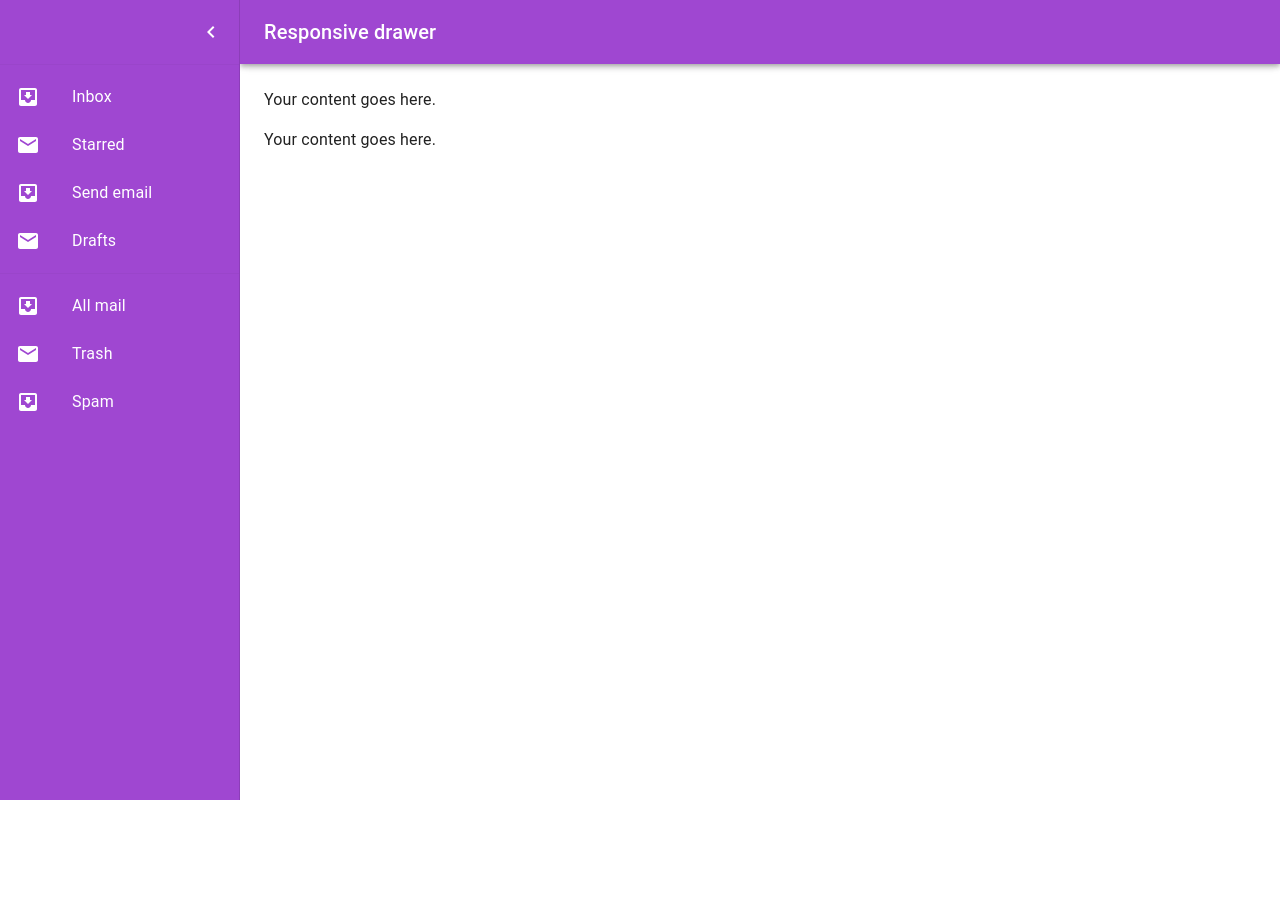
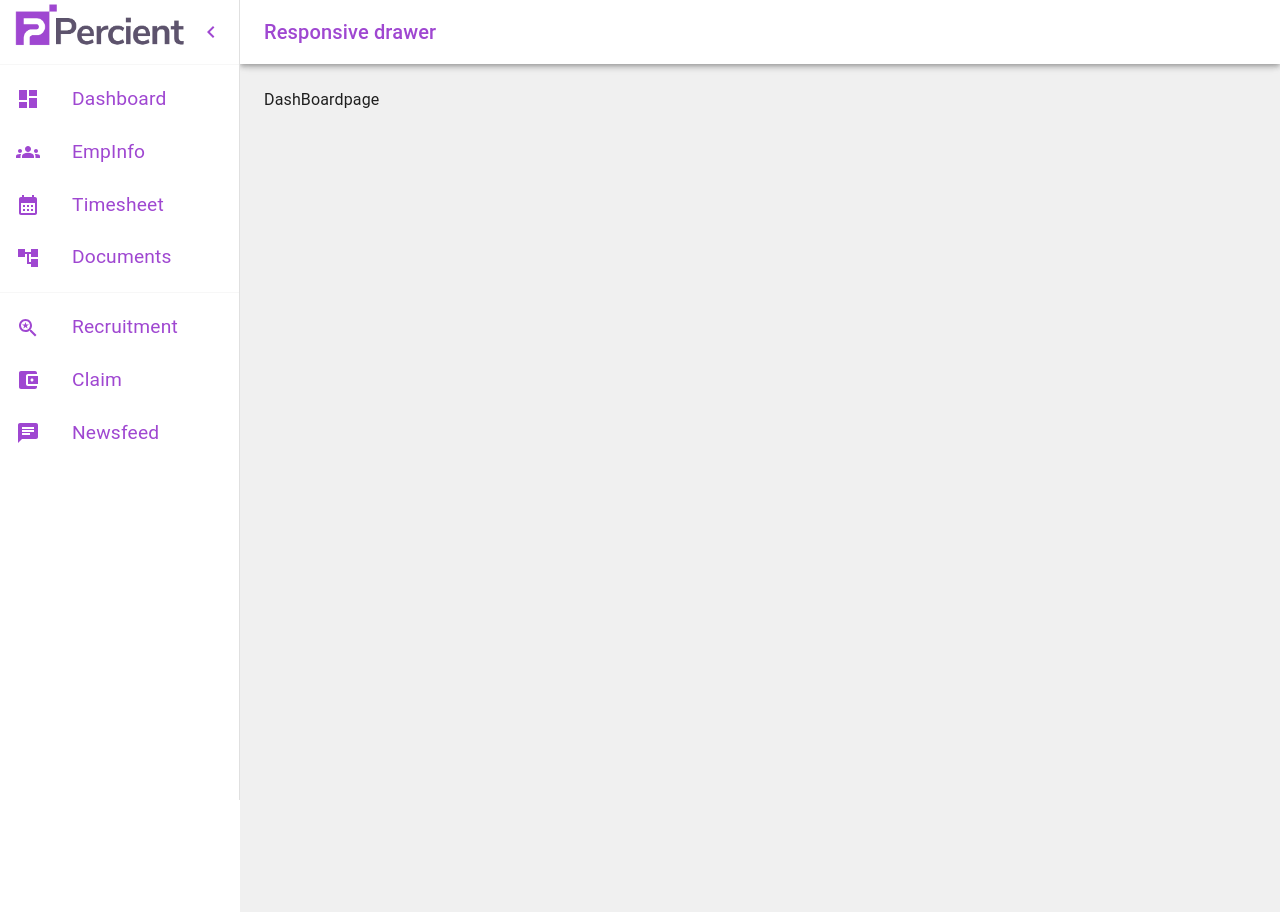
Before and after one commit to navi4347/PercientDashboard, a React (Vite) app: page /Hrm in a window 1280 px wide. Both pictures are taken after a click on the button "open drawer". Before the commit the page ends 800 px from the top, so only its background shows below. Built offline with nearby package versions, Linux system fonts and the light colour scheme.

Commit message:
first commit

```diff
--- a/src/App.css
+++ b/src/App.css
@@ -13,19 +13,33 @@
     box-shadow: 0 2px 4px rgba(0, 0, 0, 0.1);
   }
 
-  .logo {
-    height: 52px;
+  @media (max-width: 600px) {
+  .header-top {
+    flex-direction: column;
+    align-items: flex-start;
   }
+
+}
 
   .css-jzk4qw-MuiPaper-root-MuiAppBar-root,
   .css-12i7wg6-MuiPaper-root-MuiDrawer-paper,
   .css-ciy9n4-MuiPaper-root-MuiAppBar-root,
   .css-4t3x6l-MuiPaper-root-MuiDrawer-paper
   {
-    background-color: #9f47d1 !important;
-    color: #fff !important;
+    background-color: #fff !important;
+    color: #9f47d1 !important;
   }
   .css-cveggr-MuiListItemIcon-root,
   .css-78trlr-MuiButtonBase-root-MuiIconButton-root{
-    color: #fff !important;
+    color: #9f47d1 !important;
   }
+  .bgg{
+    height: 100dvh;
+    width: 100%;
+  }
+  .css-1r7kz78-MuiModal-root-MuiDrawer-root .MuiDrawer-paper{
+    width: 100% !important;
+  }
+  .css-10hburv-MuiTypography-root {
+    font-size: 1.2rem !important;
+  }
--- a/src/Components/HeaderTop.jsx
+++ b/src/Components/HeaderTop.jsx
@@ -5,12 +5,14 @@ import { Typography, Box } from '@mui/material';
 function HeaderTop() {
   return (
     <div className="header-top">
-      <img src={logo} alt="Logo" className="logo" />
-      <Box display="flex" alignItems="center">
-      <Typography variant="h6">We</Typography>
-      <Favorite style={{ color: '#9f47d1', margin: '0 8px' }} />
-      <Typography variant="h6">Percient Technologies Private Limited</Typography>
-    </Box>
+      <img src={logo} alt="Logo" className="logo" style={{ height: 52 }} />
+      <div className='d-none d-lg-block'>
+      <Box className="header-text" display="flex" alignItems="center">
+        <Typography variant="h6">We</Typography>
+        <Favorite style={{ color: '#9f47d1', margin: '0 8px' }} />
+        <Typography variant="h6">Percient Technologies Private Limited</Typography>
+      </Box>
+      </div>
     </div>
   );
 }
--- a/src/Components/HrmDashboard.jsx
+++ b/src/Components/HrmDashboard.jsx
@@ -16,9 +16,21 @@ import ListItem from '@mui/material/ListItem';
 import ListItemButton from '@mui/material/ListItemButton';
 import ListItemIcon from '@mui/material/ListItemIcon';
 import ListItemText from '@mui/material/ListItemText';
-import InboxIcon from '@mui/icons-material/MoveToInbox';
-import MailIcon from '@mui/icons-material/Mail';
+import logo from '../assets/logo.png';
+import DashboardIcon from '@mui/icons-material/Dashboard';
+import AccountTreeIcon from '@mui/icons-material/AccountTree';
+import GroupsIcon from '@mui/icons-material/Groups';
+import SavedSearchIcon from '@mui/icons-material/SavedSearch';
+import AccountBalanceWalletIcon from '@mui/icons-material/AccountBalanceWallet';
+import ChatIcon from '@mui/icons-material/Chat';
+import CalendarMonthIcon from '@mui/icons-material/CalendarMonth';
 import DashBoardpage from '../HRM/DashBoardpage';
+import EmpInfo from '../HRM/EmpInfo';
+import TimeSheet from '../HRM/TimeSheet';
+import Recruitment from '../HRM/Recruitment';
+import Claim from '../HRM/Claim';
+import Newsfeed from '../HRM/Newsfeed'
+import Documents from '../HRM/Documents';
 const drawerWidth = 240;
 
 const Main = styled('main', { shouldForwardProp: (prop) => prop !== 'open' })(
@@ -30,6 +42,7 @@ const Main = styled('main', { shouldForwardProp: (prop) => prop !== 'open' })(
       duration: theme.transitions.duration.leavingScreen,
     }),
     marginLeft: `-${drawerWidth}px`,
+    backgroundColor: '#f0f0f0',
     ...(open && {
       transition: theme.transitions.create('margin', {
         easing: theme.transitions.easing.easeOut,
@@ -69,6 +82,11 @@ const DrawerHeader = styled('div')(({ theme }) => ({
 export default function ResponsiveDrawer() {
   const theme = useTheme();
   const [open, setOpen] = React.useState(false);
+  const [selectedContent, setSelectedContent] = React.useState('Dashboard');
+
+  const handleListItemClick = (text) => {
+    setSelectedContent(text);
+  };
 
   const handleDrawerOpen = () => {
     setOpen(true);
@@ -78,20 +96,45 @@ export default function ResponsiveDrawer() {
     setOpen(false);
   };
 
+  const renderContent = () => {
+    switch (selectedContent) {
+      case 'Dashboard':
+        return <DashBoardpage />;
+      case 'Documents':
+        return <Documents />;
+      case 'EmpInfo':
+        return <EmpInfo />;
+      case 'Timesheet':
+        return <TimeSheet />;
+      case 'Recruitment':
+        return <Recruitment/>;
+      case 'Claim':
+        return <Claim />;
+      case 'Newsfeed':
+        return <Newsfeed />;
+    }
+  };
+
   const drawer = (
     <div>
       <DrawerHeader>
-        <IconButton onClick={handleDrawerClose}>
+      <div style={{ flexGrow: 1, textAlign: 'left' }}>
+        <img src={logo} alt="Logo" className="logo"  style={{ maxWidth: '100%' }} />
+      </div>
+              <IconButton onClick={handleDrawerClose}>
           {theme.direction === 'ltr' ? <ChevronLeftIcon /> : <ChevronRightIcon />}
         </IconButton>
       </DrawerHeader>
       <Divider />
       <List>
-        {['Inbox', 'Starred', 'Send email', 'Drafts'].map((text, index) => (
+        {['Dashboard', 'EmpInfo', 'Timesheet', 'Documents'].map((text) => (
           <ListItem key={text} disablePadding>
-            <ListItemButton>
+            <ListItemButton onClick={() => handleListItemClick(text)}>
               <ListItemIcon>
-                {index % 2 === 0 ? <InboxIcon /> : <MailIcon />}
+                {text === 'Dashboard' ? <DashboardIcon /> :
+                  text === 'Documents' ? <AccountTreeIcon /> :
+                    text === 'EmpInfo' ? <GroupsIcon /> :
+                      text === 'Timesheet' ? <CalendarMonthIcon /> : null}
               </ListItemIcon>
               <ListItemText primary={text} />
             </ListItemButton>
@@ -100,11 +143,13 @@ export default function ResponsiveDrawer() {
       </List>
       <Divider />
       <List>
-        {['All mail', 'Trash', 'Spam'].map((text, index) => (
+        {['Recruitment', 'Claim', 'Newsfeed'].map((text) => (
           <ListItem key={text} disablePadding>
-            <ListItemButton>
+            <ListItemButton onClick={() => handleListItemClick(text)}>
               <ListItemIcon>
-                {index % 2 === 0 ? <InboxIcon /> : <MailIcon />}
+                {text === 'Recruitment' ? <SavedSearchIcon /> :
+                  text === 'Claim' ? <AccountBalanceWalletIcon /> :
+                    text === 'Newsfeed' ? <ChatIcon /> : null}
               </ListItemIcon>
               <ListItemText primary={text} />
             </ListItemButton>
@@ -165,12 +210,7 @@ export default function ResponsiveDrawer() {
       </Box>
       <Main open={open}>
         <DrawerHeader />
-        <Typography paragraph>
-          Your content goes here.
-        </Typography>
-        <Typography paragraph>
-          Your content goes here.
-        </Typography>
+        {renderContent()}
       </Main>
     </Box>
   );
--- a/src/Components/PortalOptions.jsx
+++ b/src/Components/PortalOptions.jsx
@@ -27,24 +27,24 @@ function PortalOptions() {
         <Card style={cardStyle} onClick={() => navigate('/Hrm')}>
           <CardContent>
             <Box display="flex" alignItems="center" justifyContent="center" height="100%" flexDirection="column">
-              <People fontSize="large" />
-              <Typography variant="h6">HRM</Typography>
+              <People fontSize="large" sx={{ color: '#9f47d1' }}/>
+              <Typography variant="h6" sx={{ color: '#9f47d1' }}>HRM</Typography>
             </Box>
           </CardContent>
         </Card>
         <Card style={cardStyle}>
           <CardContent>
             <Box display="flex" alignItems="center" justifyContent="center" height="100%" flexDirection="column">
-              <MonetizationOn fontSize="large" />
-              <Typography variant="h6">Payroll</Typography>
+              <MonetizationOn fontSize="large" sx={{ color: '#9f47d1' }}/>
+              <Typography variant="h6" sx={{ color: '#9f47d1' }}>Payroll</Typography>
             </Box>
           </CardContent>
         </Card>
         <Card style={cardStyle}>
           <CardContent>
             <Box display="flex" alignItems="center" justifyContent="center" height="100%" flexDirection="column">
-              <Policy fontSize="large" />
-              <Typography variant="h6">Policies</Typography>
+            <Policy fontSize="large" sx={{ color: '#9f47d1' }} />
+            <Typography variant="h6" sx={{ color: '#9f47d1' }}>Policies</Typography>
             </Box>
           </CardContent>
         </Card>
--- /dev/null
+++ b/src/HRM/Claim.jsx
@@ -0,0 +1,9 @@
+
+function Claim() {
+  return (
+    <div className="bgg">
+        Claim</div>
+  )
+}
+
+export default Claim
--- a/src/HRM/DashBoardpage.jsx
+++ b/src/HRM/DashBoardpage.jsx
@@ -1,6 +1,7 @@
 function DashBoardpage() {
   return (
-    <div>DashBoardpage</div>
+    <div className="bgg">
+      DashBoardpage</div>
   )
 }
 
--- /dev/null
+++ b/src/HRM/Documents.jsx
@@ -0,0 +1,9 @@
+
+function Documents() {
+  return (
+    <div className="bgg">
+        Documents</div>
+  )
+}
+
+export default Documents
--- /dev/null
+++ b/src/HRM/EmpInfo.jsx
@@ -0,0 +1,37 @@
+import Typography from '@mui/material/Typography';
+
+function EmpInfo() {
+  return (
+    <div  className="bgg">
+       <Typography paragraph>
+          Lorem ipsum dolor sit amet, consectetur adipiscing elit, sed do eiusmod
+          tempor incididunt ut labore et dolore magna aliqua. Rhoncus dolor purus non
+          enim praesent elementum facilisis leo vel. Risus at ultrices mi tempus
+          imperdiet. Semper risus in hendrerit gravida rutrum quisque non tellus.
+          Convallis convallis tellus id interdum velit laoreet id donec ultrices.
+          Odio morbi quis commodo odio aenean sed adipiscing. Amet nisl suscipit
+          adipiscing bibendum est ultricies integer quis. Cursus euismod quis viverra
+          nibh cras. Metus vulputate eu scelerisque felis imperdiet proin fermentum
+          leo. Mauris commodo quis imperdiet massa tincidunt. Cras tincidunt lobortis
+          feugiat vivamus at augue. At augue eget arcu dictum varius duis at
+          consectetur lorem. Velit sed ullamcorper morbi tincidunt. Lorem donec massa
+          sapien faucibus et molestie ac.
+        </Typography>
+        <Typography paragraph>
+          Consequat mauris nunc congue nisi vitae suscipit. Fringilla est ullamcorper
+          eget nulla facilisi etiam dignissim diam. Pulvinar elementum integer enim
+          neque volutpat ac tincidunt. Ornare suspendisse sed nisi lacus sed viverra
+          tellus. Purus sit amet volutpat consequat mauris. Elementum eu facilisis
+          sed odio morbi. Euismod lacinia at quis risus sed vulputate odio. Morbi
+          tincidunt ornare massa eget egestas purus viverra accumsan in. In hendrerit
+          gravida rutrum quisque non tellus orci ac. Pellentesque nec nam aliquam sem
+          et tortor. Habitant morbi tristique senectus et. Adipiscing elit duis
+          tristique sollicitudin nibh sit. Ornare aenean euismod elementum nisi quis
+          eleifend. Commodo viverra maecenas accumsan lacus vel facilisis. Nulla
+          posuere sollicitudin aliquam ultrices sagittis orci a.
+        </Typography>
+    </div>
+  )
+}
+
+export default EmpInfo
--- /dev/null
+++ b/src/HRM/Newsfeed.jsx
@@ -0,0 +1,9 @@
+
+function Newsfeed() {
+  return (
+    <div className="bgg">
+        Newsfeed</div>
+  )
+}
+
+export default Newsfeed
--- /dev/null
+++ b/src/HRM/Recruitment.jsx
@@ -0,0 +1,9 @@
+
+function Recruitment() {
+  return (
+    <div className="bgg">
+        Recruitment</div>
+  )
+}
+
+export default Recruitment
--- /dev/null
+++ b/src/HRM/TimeSheet.jsx
@@ -0,0 +1,8 @@
+
+function TimeSheet() {
+  return (
+    <div  className="bgg">TimeSheet</div>
+  )
+}
+
+export default TimeSheet
```
